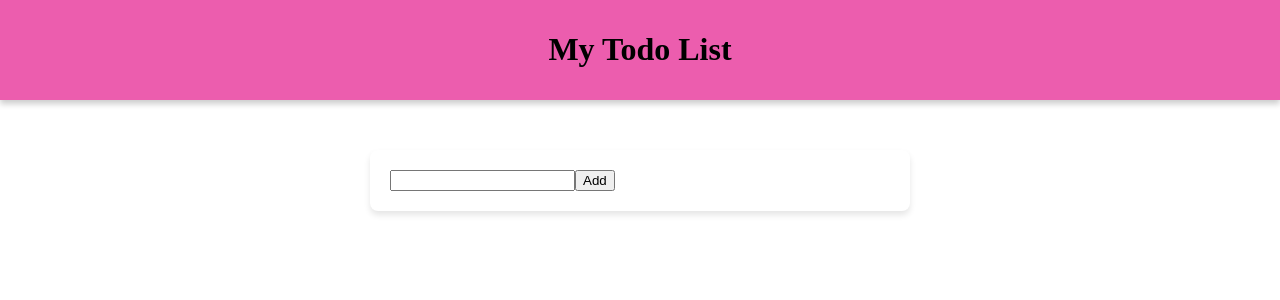
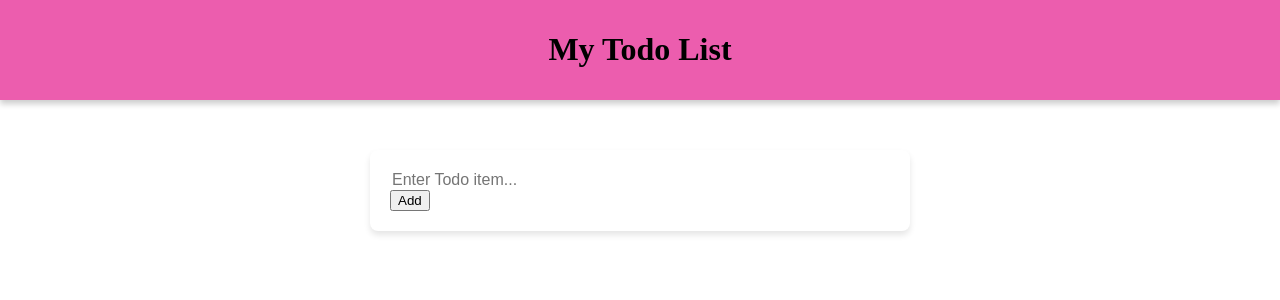
Before and after one commit to sachithrakalani/Todo-App-React-Frontend, a React (Vite) app: page / in a window 1280 px wide. Shown: the top 300 px of the page. Built offline with nearby package versions, Linux system fonts and the light colour scheme.

Commit message:
Style input field using css module

```diff
--- a/src/components/Form.jsx
+++ b/src/components/Form.jsx
@@ -12,10 +12,11 @@ export default function Form({todos={todos} ,setTodos={setTodos}}) {
   return (
     <div>
       <form className={styles.todoForm} onSubmit={handleSubmit}>
-        <input
+        <input className={styles.inputField}
           onChange={(e) => setTodo(e.target.value)}
           value={todo}
           type="text"
+          placeholder="Enter Todo item..."
         />
         <button type="submit"> Add </button>
       </form>
--- a/src/components/form.module.css
+++ b/src/components/form.module.css
@@ -7,3 +7,15 @@
     margin-top: 50px;
     box-shadow: 0 4px 6px rgb(0,0,0,0.1)
 }
+
+.inputField{
+    display: block;
+    width: 100%;
+    border:none;
+    color: black;
+    font-size: 16px;
+}
+
+.inputField:focus{
+    outline:none;
+}
```
